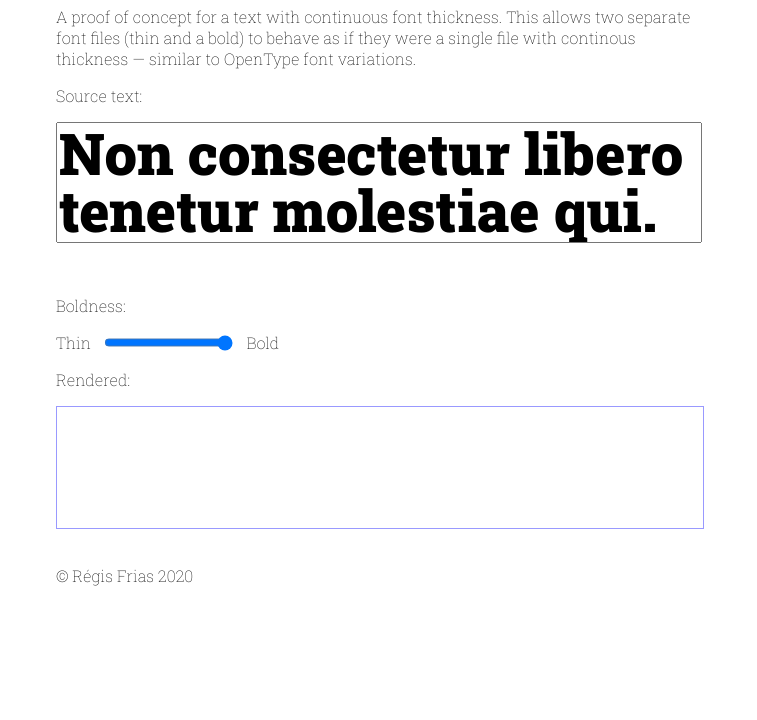
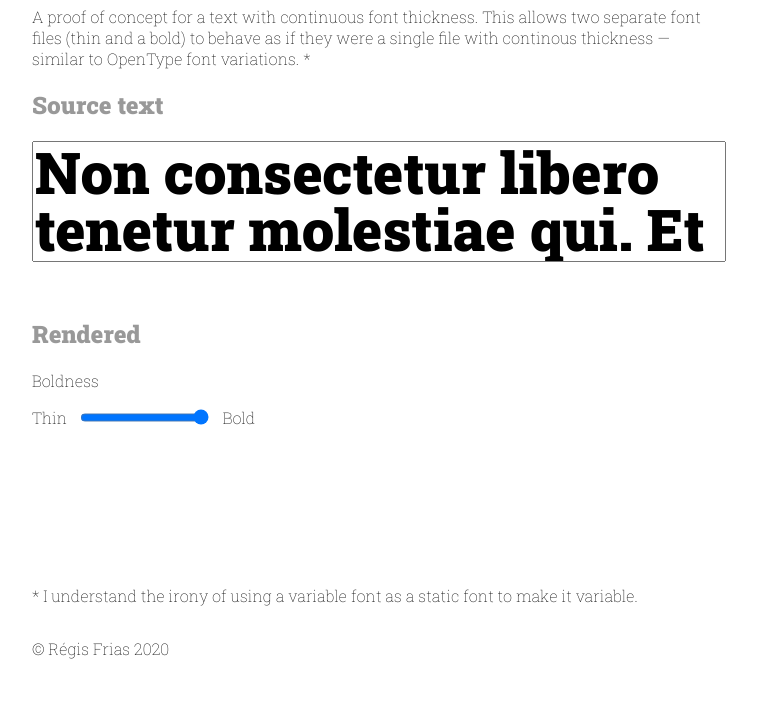
Before and after one commit to regisfrias/interpolate-font-file-glyphs, a website built with webpack: page src/index.html in a window 1280 px wide. Shown: the part 80-800 px from the top of the page, without its empty margins (264-1021 px from the left). Built offline with nearby package versions, Linux system fonts and the light colour scheme; what autosize, typr.js would draw is missing.

Commit message:
Style a bit.

```diff
--- a/src/index.html
+++ b/src/index.html
@@ -11,14 +11,16 @@
     <header>
       <h1>Interpolate font files</h1>
 
-      <p>A proof of concept for a text with continuous font thickness. This allows two separate font files (thin and a bold) to behave as if they were a single file with continous thickness — similar to OpenType font variations.</p>
+      <p>A proof of concept for a text with continuous font thickness. This allows two separate font files (thin and a bold) to behave as if they were a single file with continous thickness — similar to OpenType font variations. *</p>
     </header>
 
-    <p>Source text:</p>
+    <h2>Source text</h2>
     <textarea class="text-source" name="" id="">Non consectetur libero tenetur molestiae qui. Et sint sunt excepturi odit.</textarea>
 
+    <h2>Rendered</h2>
+
     <p>
-      Boldness:
+      Boldness
       <div class="boldness">
         <span>Thin</span>
         <input class="boldness-amount" type="range" name="" id="" min="0" max="1" step="0.01" value="1">
@@ -26,8 +28,9 @@
       </div>
     </p>
 
-    <p>Rendered:</p>
     <canvas class="text-box"></canvas>
+
+    <p>* I understand the irony of using a variable font as a static font to make it variable.</p>
 
     <footer>
       © Régis Frias 2020
--- a/src/styles/index.scss
+++ b/src/styles/index.scss
@@ -1,4 +1,5 @@
 $black: black;
+$gray: #999999;
 $pink: #FF9999;
 $blue: #9999FF;
 
@@ -21,8 +22,12 @@ body {
   font-weight: 100;
 }
 
+h1, h2, h3 {
+  color: $gray;
+}
+
 .wrapper {
-  max-width: 40rem;
+  max-width: 43rem;
   margin: auto;
 }
 
@@ -37,7 +42,6 @@ body {
 }
 
 .text-box {
-  border: 1px solid $blue;
 }
 
 .boldness {
```
